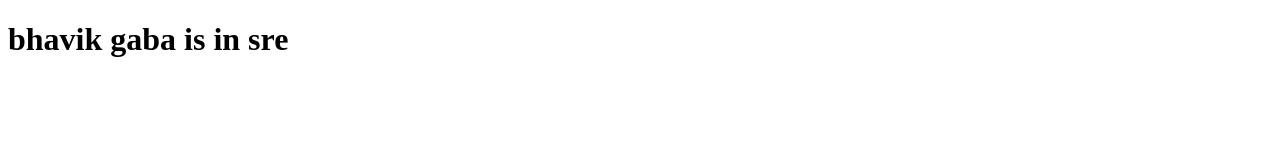
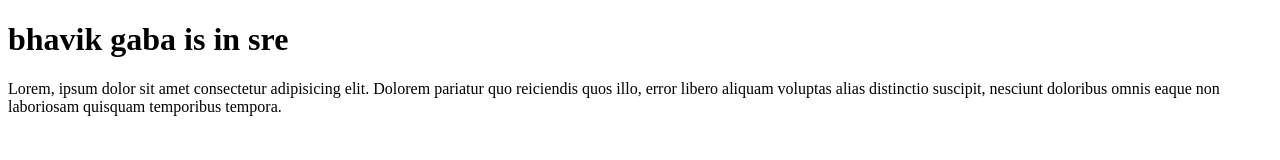
Before and after one commit to bhavikgaba4/learn-git, a plain HTML site: page index.html in a window 1280 px wide. Drawn offline with Linux system fonts and the light colour scheme.

Commit message:
add para to code

```diff
--- a/index.html
+++ b/index.html
@@ -7,5 +7,6 @@
 </head>
 <body>
     <h1>bhavik gaba is in sre</h1>
+    <p>Lorem, ipsum dolor sit amet consectetur adipisicing elit. Dolorem pariatur quo reiciendis quos illo, error libero aliquam voluptas alias distinctio suscipit, nesciunt doloribus omnis eaque non laboriosam quisquam temporibus tempora.</p>
 </body>
 </html>
```
